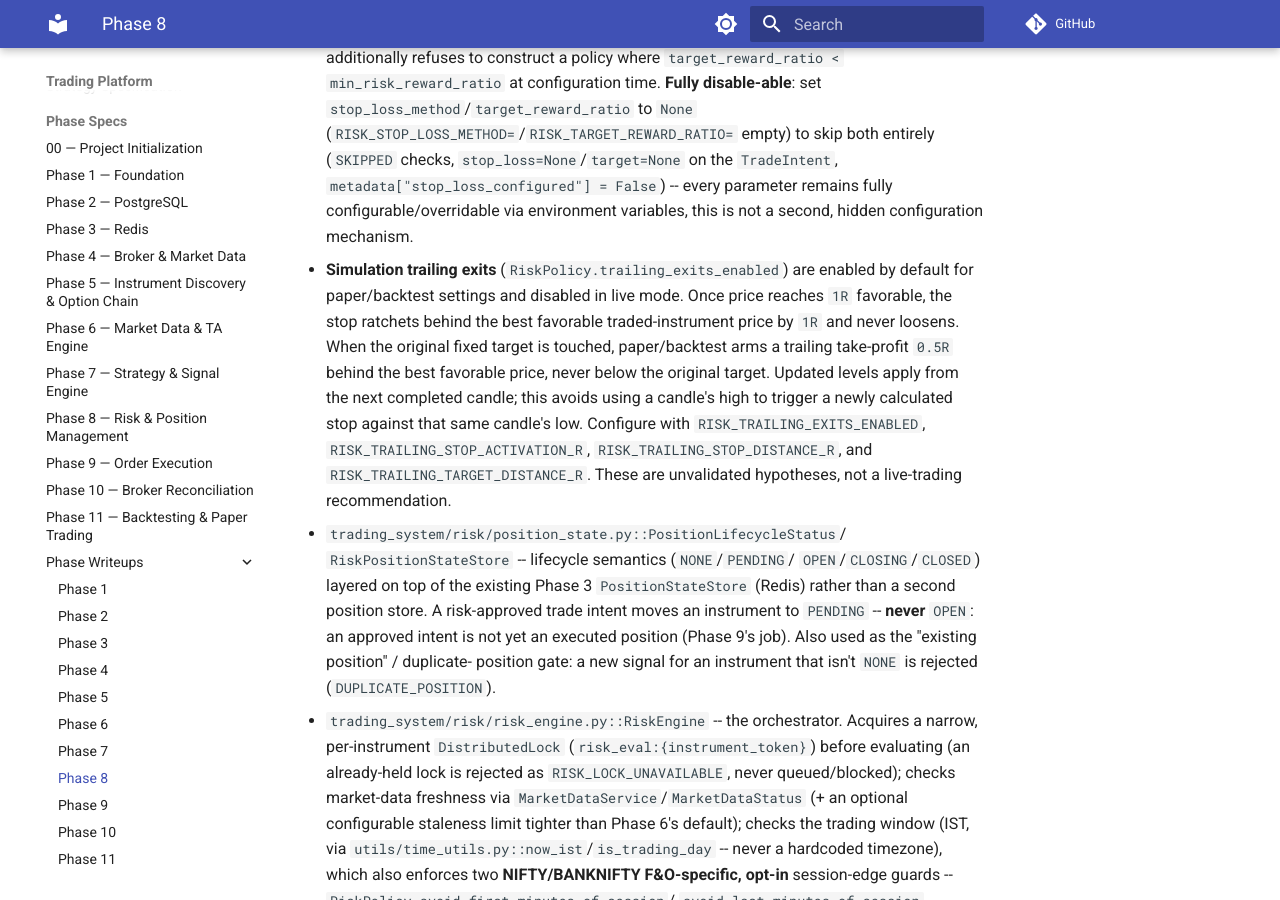
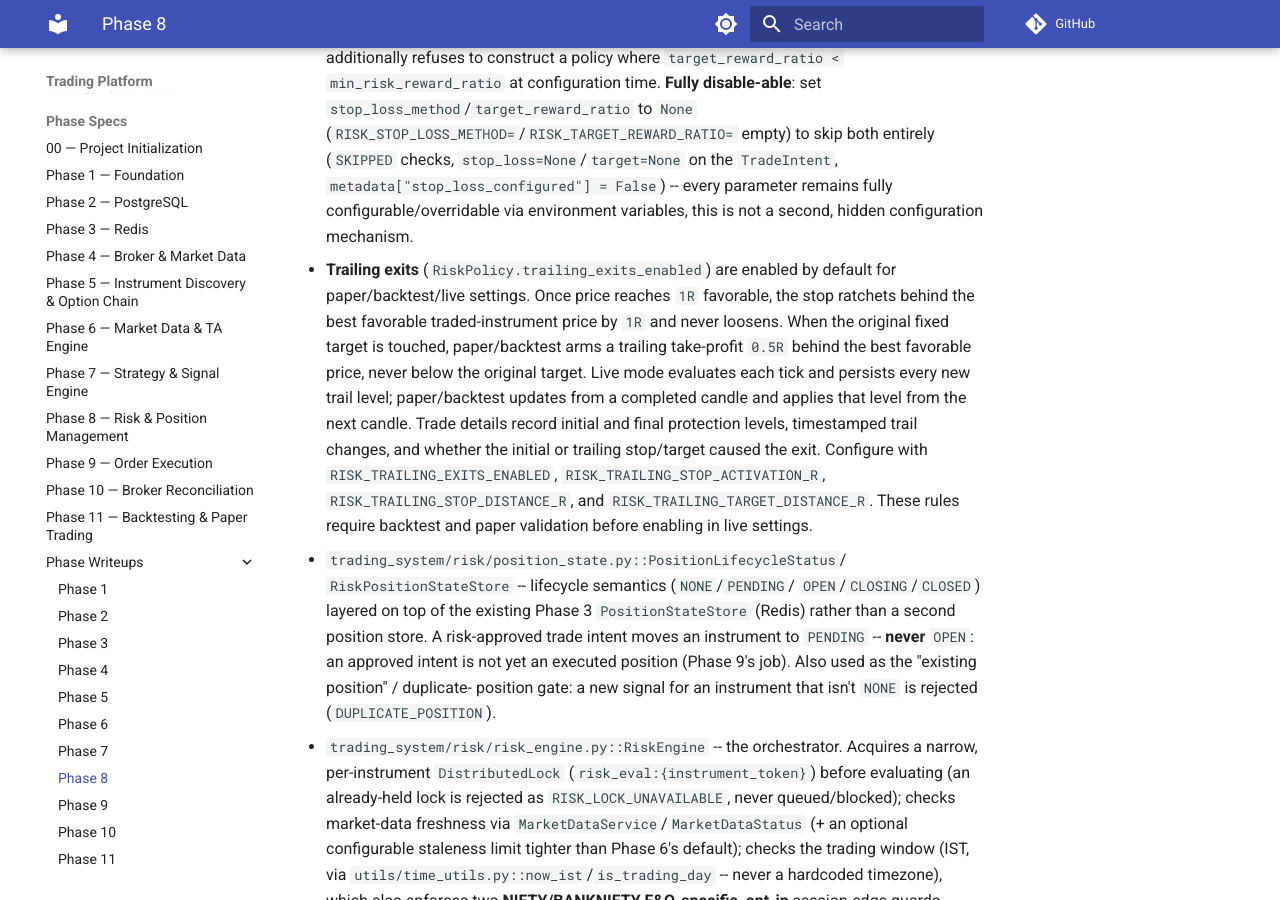
Before and after one commit to VictorG1422/docs, an MkDocs documentation site: the page built from docs/trading-platform/phases/phase-08-risk-position.md, in a window 1280 px wide and 900 px high, scrolled down 2114 px. Built offline with MkDocs 1.6.1 and Material for MkDocs 9.7.7, drawn with Linux system fonts in a browser that asks for light colours; comment, search, counter and statistics services are not loaded.

Commit message:
docs: document trailing exit audit history
Co-authored-by: Copilot <223556219+Copilot@users.noreply.github.com>

```diff
--- a/docs/trading-platform/phases/phase-08-risk-position.md
+++ b/docs/trading-platform/phases/phase-08-risk-position.md
@@ -109,20 +109,22 @@ TradeIntent  --> PostgreSQL (risk_decisions, trade_intents)
   on the `TradeIntent`, `metadata["stop_loss_configured"] = False`) --
   every parameter remains fully configurable/overridable via environment
   variables, this is not a second, hidden configuration mechanism.
-- **Simulation trailing exits** (`RiskPolicy.trailing_exits_enabled`) are
-  enabled by default for paper/backtest settings and disabled in live mode.
+- **Trailing exits** (`RiskPolicy.trailing_exits_enabled`) are
+  enabled by default for paper/backtest/live settings.
   Once price reaches `1R` favorable, the stop ratchets behind the best
   favorable traded-instrument price by `1R` and never loosens. When the
   original fixed target is touched, paper/backtest arms a trailing
   take-profit `0.5R` behind the best favorable price, never below the
-  original target. Updated levels apply from the next completed candle;
-  this avoids using a candle's high to trigger a newly calculated stop
-  against that same candle's low. Configure with
+  original target. Live mode evaluates each tick and persists every new
+  trail level; paper/backtest updates from a completed candle and applies
+  that level from the next candle. Trade details record initial and final
+  protection levels, timestamped trail changes, and whether the initial or
+  trailing stop/target caused the exit. Configure with
   `RISK_TRAILING_EXITS_ENABLED`,
   `RISK_TRAILING_STOP_ACTIVATION_R`,
   `RISK_TRAILING_STOP_DISTANCE_R`, and
-  `RISK_TRAILING_TARGET_DISTANCE_R`. These are unvalidated hypotheses,
-  not a live-trading recommendation.
+  `RISK_TRAILING_TARGET_DISTANCE_R`. These rules require backtest and
+  paper validation before enabling in live settings.
 - `trading_system/risk/position_state.py::PositionLifecycleStatus`/
   `RiskPositionStateStore` -- lifecycle semantics (`NONE`/`PENDING`/
   `OPEN`/`CLOSING`/`CLOSED`) layered on top of the existing Phase 3
```
Also changed, not shown: docs/trading-platform/operations.md (+5 -0 lines), docs/trading-platform/phases/phase-11-backtesting-paper.md (+5 -4 lines), docs/trading-platform/setup.md (+1 -1 lines).
